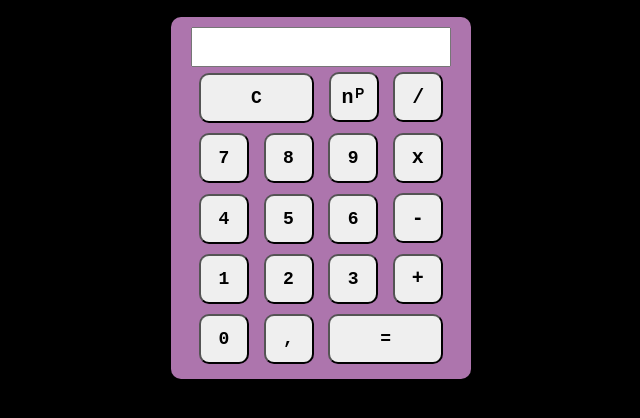
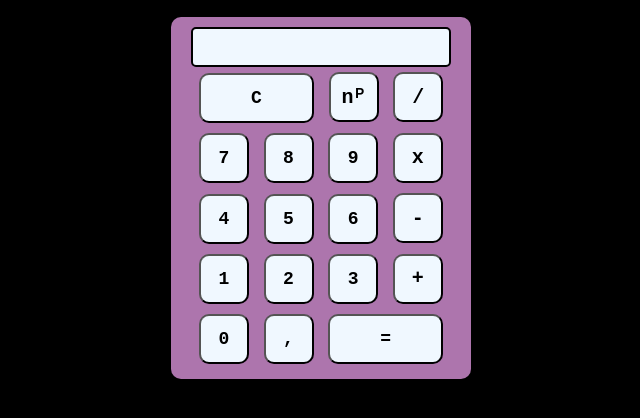
Before and after one commit to isaelbsobral/calculadora-js, a plain HTML site: page index.html in a window 1280 px wide. Shown: the part 72-490 px from the top of the page, without its empty margins (319-959 px from the left). Drawn offline with Linux system fonts and the light colour scheme.

Commit message:
Estilizando o input

```diff
--- a/estilos.css
+++ b/estilos.css
@@ -14,7 +14,7 @@ body{
     display: flex;
     align-items: center;
     flex-direction: column;
-
+    background-image: url();
 }
 .calculadora-container{
     background-color: #ad75ad;
@@ -24,9 +24,7 @@ body{
     flex-direction: column;
     justify-content: space-between;
     border-radius: 10px;
-
-
-}
+ }
 .botao,.botaoC,.botaoR,.op{
     height: 50px;
     margin: 5px;
@@ -34,6 +32,7 @@ body{
     font-family: 'Courier New', Courier, monospace;
     font-weight: bold;
     font-size: 18px;
+    background-color:aliceblue;
 }
 .botao,.op{
     width: 50px;
@@ -56,11 +55,16 @@ body{
     font-family:'Courier New', Courier, monospace;
     font-size: 18px;
     font-weight: bold;
+    text-align: right;
     width: 260px;
     height: 40px;
+    border: 2px solid black;
+    border-radius: 5px;
     margin-top: 5px;
     margin-bottom: 5px;
     margin: auto;
+    background-color:aliceblue;
+
 }
 .botoes{
     margin:auto;
```
